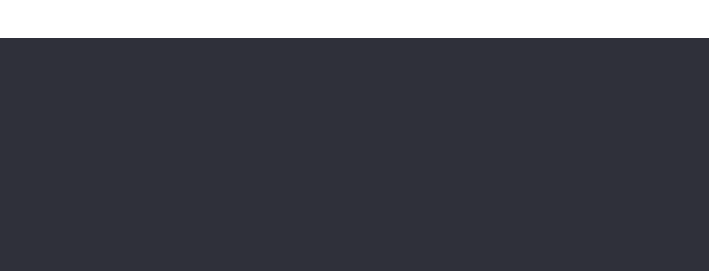
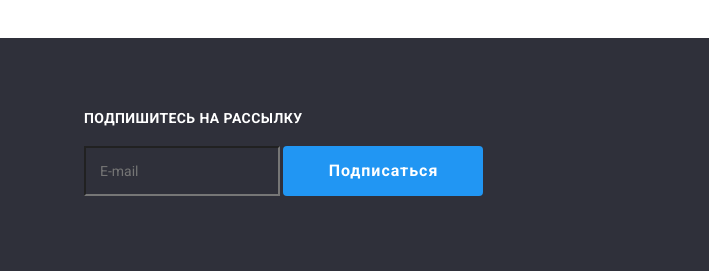
Before and after one commit to Max-Morozynskyi/goit-markup-hw-06, a plain HTML site: page index.html in a window 1280 px wide. Shown: the part 2653-2924 px from the top of the page, 571-1280 px from the left. Drawn offline with nearby package versions, Linux system fonts and the light colour scheme.

Commit message:
footer form beggins

```diff
--- a/css/styles.css
+++ b/css/styles.css
@@ -237,7 +237,8 @@ img {
   color: var(--white-clr);
 }
 .hero-btn,
-.form-btn {
+.form-btn,
+.subscribe-btn {
   min-width: 200px;
   padding: 10px 32px;
 
@@ -429,7 +430,8 @@ img {
 .footer-box {
   display: flex;
 }
-.join {
+.join,
+.subscribe {
   margin-top: 12px;
 }
 .join .social-list {
@@ -444,6 +446,33 @@ img {
 .social-item:focus {
   background-color: var(--main-clr);
 }
+.subscribe {
+  flex-basis: 570px;
+  /* width: 570px; */
+  margin-left: auto;
+}
+.subsribe-form {
+  display: block;
+  margin-top: 20px;
+}
+.subscribe-input {
+  padding: 15px 16px;
+  background-color: transparent;
+}
+.subscribe-label {
+  position: relative;
+}
+.subscribe-text {
+  position: absolute;
+  left: 16px;
+  bottom: 0;
+  transition: transform var(--transition-var);
+}
+.subscribe-input:focus + .subscribe-text,
+.subscribe-input:not(:placeholder-shown) + .subscribe-text {
+  transform: translateY(45px);
+}
+
 /* modal window */
 .backdrop {
   position: fixed;
@@ -475,7 +504,6 @@ img {
   transform-origin: top center;
 
   width: 530px;
-  /* height: 580px; */
   padding: 40px;
 
   box-shadow: 0px 1px 3px rgba(0, 0, 0, 0.12), 0px 1px 1px rgba(0, 0, 0, 0.14),
--- a/index.html
+++ b/index.html
@@ -715,6 +715,24 @@
             </li>
           </ul>
         </div>
+
+        <div class="subscribe">
+          <strong class="title title-join">Подпишитесь на рассылку</strong>
+          <form class="subsribe-form">
+            <label class="subscribe-label">
+              <input
+                class="subscribe-input"
+                type="email"
+                name="subscribe-email"
+                placeholder=" "
+              />
+              <span class="subscribe-text">E-mail</span>
+            </label>
+            <button class="button subscribe-btn btn-active" type="submit">
+              Подписаться
+            </button>
+          </form>
+        </div>
       </div>
     </footer>
     <script src="./js/modal.js"></script>
```
